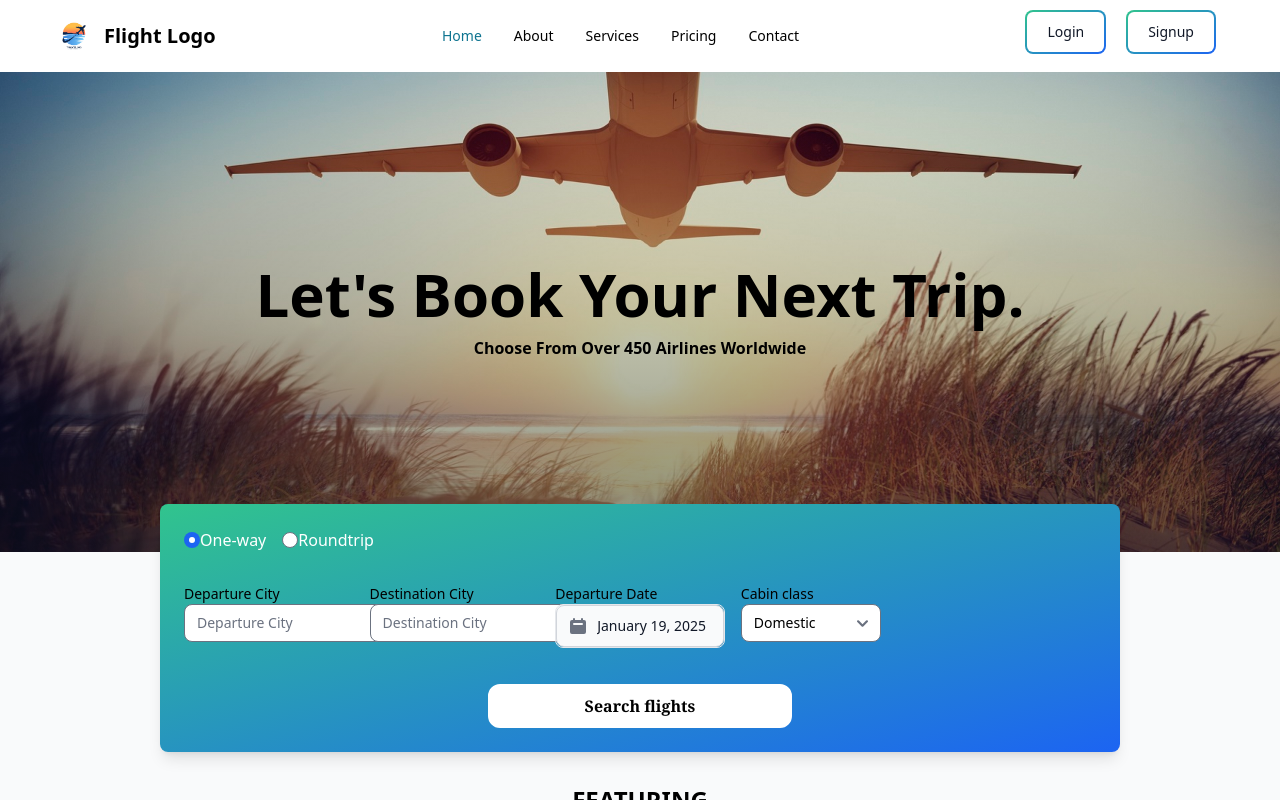
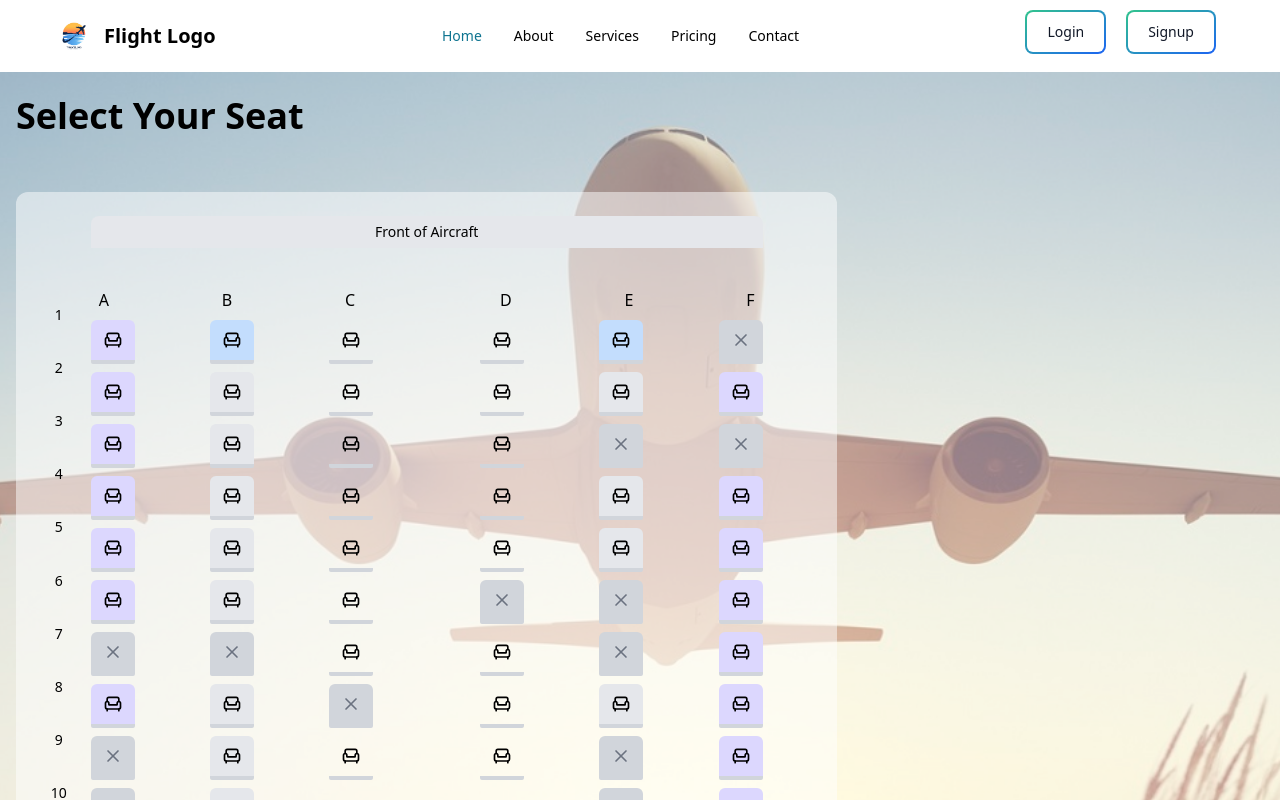
Before and after one commit to oladsdan/flight, a React (Vite) app in the folder client/: page /flight-search/booking in a window 1280 px wide. Before the commit this address led to /. Shown: the top 800 px of the page. Built offline with nearby package versions, Linux system fonts and the light colour scheme.

Commit message:
select seat page

```diff
--- a/client/src/App.jsx
+++ b/client/src/App.jsx
@@ -14,6 +14,7 @@ import ForgetPassword from "./pages/ForgetPassword";
 import ResetLink from "./pages/ResetLink";
 import EmailVerificationPage from "./pages/EmailVerificationPage";
 import FlightSearchCard from "./pages/FlightSearchCard";
+import Booking from "./pages/Booking";
 
 // import Logout from "./components/Logout";
 // import Banner from "./components/Banner";
@@ -85,7 +86,9 @@ function App() {
           <Route path="/about" element={<About />} />
           <Route path="/contact" element={<Contact />} />
           <Route path="/email-verification" element={<EmailVerificationPage />} />
-          <Route path="/flightsearchcard" element={<FlightSearchCard />} />
+          <Route path="/flight-search" element={<FlightSearchCard />} />
+          <Route path="/flight-search/booking" element={<Booking />} />
+          {/* <Route path="/booking" element={<Booking />} /> */}
 
 
           {/* we catch all routes */}
--- /dev/null
+++ b/client/src/components/SeatMap.jsx
@@ -0,0 +1,177 @@
+import { useEffect, useState } from "react";
+import { Armchair, X} from "lucide-react";
+
+
+const SeatMap = ({selectedSeats, onSeatSelect}) => {
+
+  const [seats, setSeats] = useState([]);
+  const [isLoading, setIsLoading] = useState(true);
+
+  //generate seate layout
+  const generateSeatData = () => {
+    const seats = [];
+    const rows = 20; // Number of rows
+    const columns = ["A", "B", "C", "D", "E", "F"]; // Column letters
+
+    for (let row = 1; row <= rows; row++){
+      for (let col of columns){
+        // Random status distribution (70% available, 30% occupied)
+        const status = Math.random() > 0.3 ? "available" : "occupied";
+
+
+        //Determine seat type
+        let type = "standard" | "extra-legroom" | "aisle" | "window";
+        let price = 0; // Default price
+
+
+
+        if (col === "A" || col === "F") {
+          type = "window";
+          price = 45;
+        } else if (col === "C" || col === "D") {
+          type = "aisle";
+          price = 30;
+        } else if (row === 1) {
+          type = "extra-legroom";
+          price = 25;
+        } else {
+          type = "standard";
+          price = 15;
+
+        }
+
+        seats.push({
+          id: `${row}${col}`,
+          row,
+          column: col,
+          type,
+          status,
+          price
+        });
+
+      }
+    }
+
+    return seats;
+
+  };
+
+  // Generate seats when the component mounts
+  useEffect(() => {
+    // Simulate loading seat data from API
+    setIsLoading(true);
+    setTimeout(() => {
+      setSeats(generateSeatData());
+      setIsLoading(false);
+    }, 800);
+  }, []);
+
+
+  const getSeatStatus = (seat) => {
+    const isSelected = selectedSeats?.some(s => s.id === seat.id);
+    if (isSelected) return "selected";
+    return seat.status;
+  };
+
+
+  if (isLoading) {
+    return (
+      <div className="flex justify-center items-center h-96">
+        <div className="animate-spin rounded-full h-12 w-12 border-t-2 border-b-2 border-travel"></div>
+      </div>
+    );
+  }
+
+
+  const columns = ["A", "B", "C", "D", "E", "F"];
+  const rows = Array.from(new Set(seats.map((seat) => seat.row))).sort((a, b) => a - b); // Generates an array of numbers from 1 to 30
+  console.log("this is rows", rows)
+
+  return (
+    <div className="flex flex-col items-center mb-8" >
+        <div className="mb-8 w-full max-w-2xl">
+            <div className="bg-gray-200 dark:bg-gray-800 h-8 rounded-t-lg flex items-center justify-center mb-10">
+                <span className="text-sm font-medium">Front of Aircraft</span>
+            </div>
+
+
+
+            <div className="relative">
+              {/* Row numbers */}
+              <div className=" absolute -left-10 top-0 bottom-0 flex flex-col justify-around">
+                {/* {rows.} */}
+                {rows.map(row => (
+                  <div key={`row-${row}`} className="h-10 flex items-center justify-center text-sm font-medium text-foreground/70">
+                    {row}
+              </div>
+               ))}
+              </div>
+
+                  {/* Column letters */}
+              <div className="flex justify-between mb-2 px-2">
+                {columns.map((col, index) => (
+                  <div key={`col-${col}`} className={(
+                    "w-10 flex items-center justify-center text-sm text-foreground/70",
+                    index === 2 && "mr-8",
+                    index === 3 && "ml-8"
+                  )}>
+                    {col}
+                  </div>
+                ))}
+              </div>
+
+
+
+                {/* Seat grid */}
+                <div className="flex flex-col gap-2">
+                  {rows.map(row => (
+                    <div key={`seat-row-${row}`} className="flex justify-between">
+                      {columns.map((col, index) => {
+                        const seat = seats.find(s => s.row === row && s.column === col);
+                        if (!seat) return null;
+
+                        const status = getSeatStatus(seat);
+
+                        return (
+                          <div key={`seat-${row}${col}`} className={(
+                            "relative",
+                            index === 2 && "mr-8",
+                            index === 3 && "ml-8"
+                          )}>
+                            <button
+                              onClick={() => onSeatSelect(seat)}
+                              disabled={status === "occupied"}
+                              className={`
+                                "w-10 h-10 rounded-t-md p-3 flex items-center justify-center transition-colors",
+                                ${status === "available" && seat.type === "standard" && "bg-gray-200 hover:bg-travel/30 dark:bg-gray-700 dark:hover:bg-travel/50"},
+                                ${status === "available" && seat.type === "extra-legroom" &&  "bg-blue-200 hover:bg-blue-300 dark:bg-blue-900/50 dark:hover:bg-blue-800/60"},
+                                ${status === "available" && seat.type === "window" && "bg-purple-200 hover:bg-purple-300 dark:bg-purple-900/50 dark:hover:bg-purple-800/60"},
+                                ${status === "occupied" && "bg-gray-300 dark:bg-gray-600 cursor-not-allowed"},
+                                ${status === "selected" && "bg-travel hover:bg-travel-dark dark:bg-travel dark:hover:bg-travel-dark text-white"}
+                              `}
+                            >
+                              {status === "occupied" ? (
+                                <X className="h-5 w-5 text-gray-500 dark:text-gray-400" />
+                              ) : (
+                                <Armchair className="h-5 w-5" />
+                              )}
+                            </button>
+                            <div className="h-1 bg-gray-300 dark:bg-gray-700 rounded-b-sm"></div>
+                          </div>
+                        );
+                      })}
+                    </div>
+                  ))}
+                </div>
+
+
+
+            </div>
+
+        </div>
+
+    </div>
+  )
+}
+
+export default SeatMap
--- /dev/null
+++ b/client/src/pages/Booking.jsx
@@ -0,0 +1,80 @@
+import SeatMap from "../components/SeatMap"
+
+
+const Booking = () => {
+  return (
+    // <div
+    // className="flex justify-center items-center relative"
+    // style={{
+    //     backgroundImage: "url('/img/illustration-flying-airplane.jpg')",
+    //     backgroundSize: "cover",
+    //     backgroundPosition: "center",
+    //     backgroundRepeat: "no-repeat",
+
+
+    // }}
+    // >
+    //     {/* overlay */}
+    //     <div style={{
+    //     position: 'absolute',
+    //     top: 0, left: 0,
+    //     width: '100%',
+    //     height: '100%',
+    //     backgroundColor: 'rgba(0, 0, 0, 0.3)', // black with 50% opacity
+    //     zIndex: 1
+    //   }} />
+
+    //     <div style={{
+    //     position: 'relative',
+    //     zIndex: 2,
+    //     color: 'black',
+    //     padding: '1rem'
+    //   }}>
+    //     <h1>Hello World</h1>
+    //     <p>This text stays bright while the background is faded.</p>
+    //     <span>lorem100</span>
+    //   </div>
+
+
+
+    // </div>
+
+    <div className="min-h-screen relative">
+      <img
+        src="/img/illustration-flying-airplane.jpg"
+        alt="Airplane"
+        className="w-full h-full object-cover opacity-50 z-0 absolute"
+      />
+
+
+      <main className="max-w-7xl mx-auto px-4 pb-20 relative">
+        <div className="py-6 mb-6">
+          <h1 className="text-3xl md:text-4xl font-bold mb-2">Select Your Seat</h1>
+          <p className="text-foreground/70">
+            {/* {flight.airline} - Flight #{flight.id} | {flight.departureCity} ({flight.departureAirport}) to {flight.arrivalCity} ({flight.arrivalAirport}) */}
+          </p>
+        </div>
+
+        <div className="grid grid-cols-1 lg:grid-cols-3 gap-8">
+          <div className="lg:col-span-2 bg-white/50 dark:bg-gray-900/50 rounded-xl p-6 shadow-subtle">
+            <SeatMap />
+            {/* <SeatLegend /> */}
+          </div>
+
+          <div>
+            {/* <SeatSummary
+              selectedSeats={selectedSeats}
+              flight={flight}
+              onContinue={handleContinue}
+              onRemoveSeat={(seatId) => setSelectedSeats(selectedSeats.filter(s => s.id !== seatId))}
+            /> */}
+          </div>
+        </div>
+      </main>
+
+    </div>
+  )
+}
+
+
+export default Booking
--- a/client/src/pages/FlightSearchCard.jsx
+++ b/client/src/pages/FlightSearchCard.jsx
@@ -1,3 +1,4 @@
+
 import FlightSearchDesign from "../components/FlightSearchDesign";
 import { useContext, useEffect, useState } from "react";
 import AuthContext from "../stateManagement/Auth";
@@ -70,6 +71,8 @@ const FlightSearchCard = () => {
 
       setTimeout(() => {
         setFilteredItineraries(filteredData);
+        console.log("this is the filtereddata");
+        console.log(filteredData);
         setLoading(false);
       }, 2000);
     }, [filters.priceRange, filters.airlines, filters.stops, filters.duration, filters.travelTime, filters.cabinClass]
--- a/client/src/pages/Home.jsx
+++ b/client/src/pages/Home.jsx
@@ -21,7 +21,7 @@ function Home() {
   const handleSubmit = (e) => {
     setLoading(true);
     e.preventDefault();
-    navigate("/flightsearchcard");
+    navigate("/flight-search");
 
     setTimeout(() => {
       setLoading(false);
```
